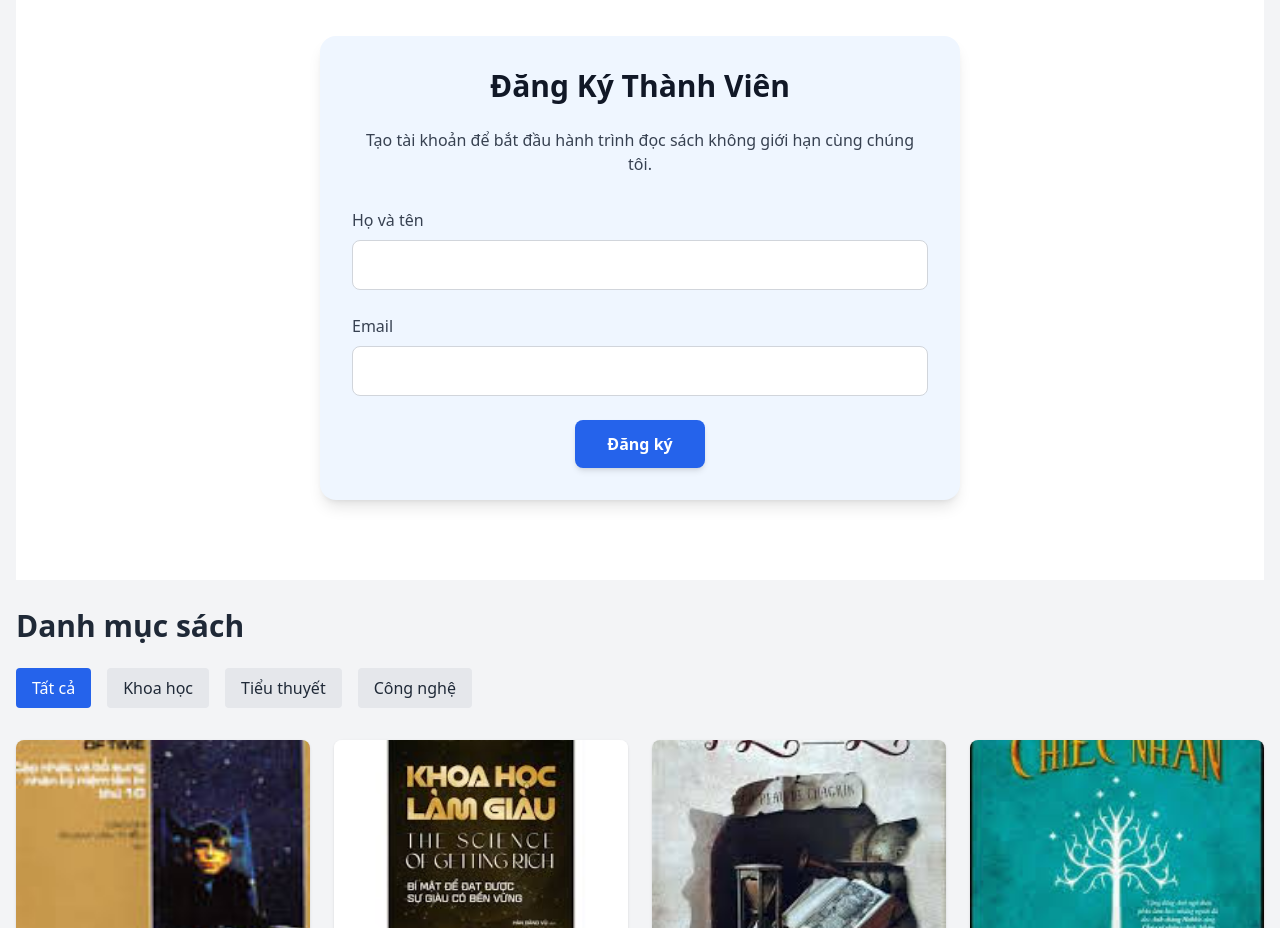
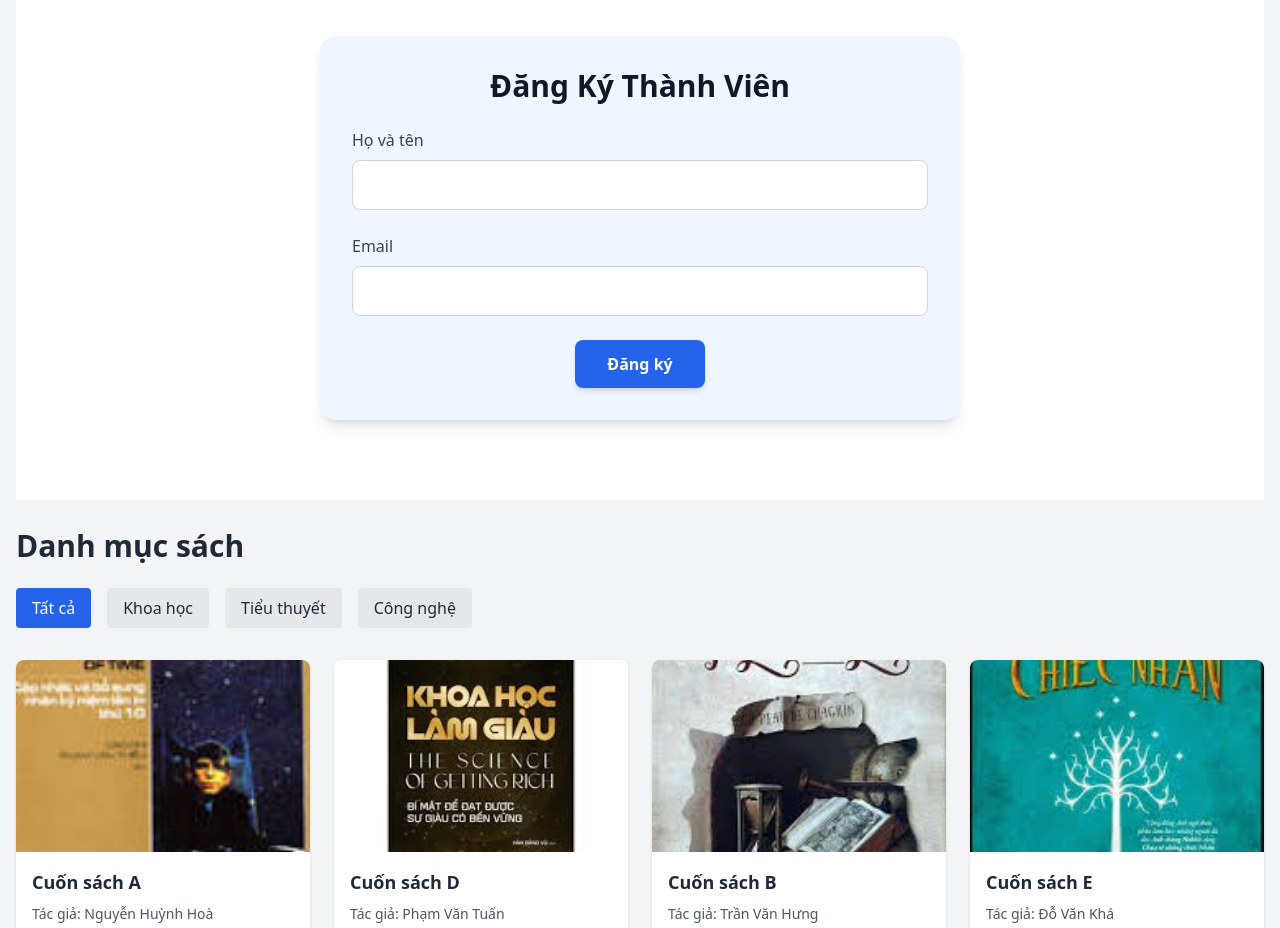
Before and after one commit to maithanhtien2n/Thu_Vien_Sach-FE, a plain HTML site: page index.html in a window 1280 px wide. Shown: the part 1860-2788 px from the top of the page. Drawn offline with nearby package versions, Linux system fonts and the light colour scheme; a small style sheet from the web is missing.

Commit message:
update code

```diff
--- a/index.html
+++ b/index.html
@@ -482,10 +482,6 @@
             <h2 class="text-3xl font-bold text-gray-900 mb-6 text-center">
               Đăng Ký Thành Viên
             </h2>
-            <p class="text-gray-700 mb-8 text-center">
-              Tạo tài khoản để bắt đầu hành trình đọc sách không giới hạn cùng
-              chúng tôi.
-            </p>
 
             <!-- Thông báo đăng ký thành công -->
             <div
```
